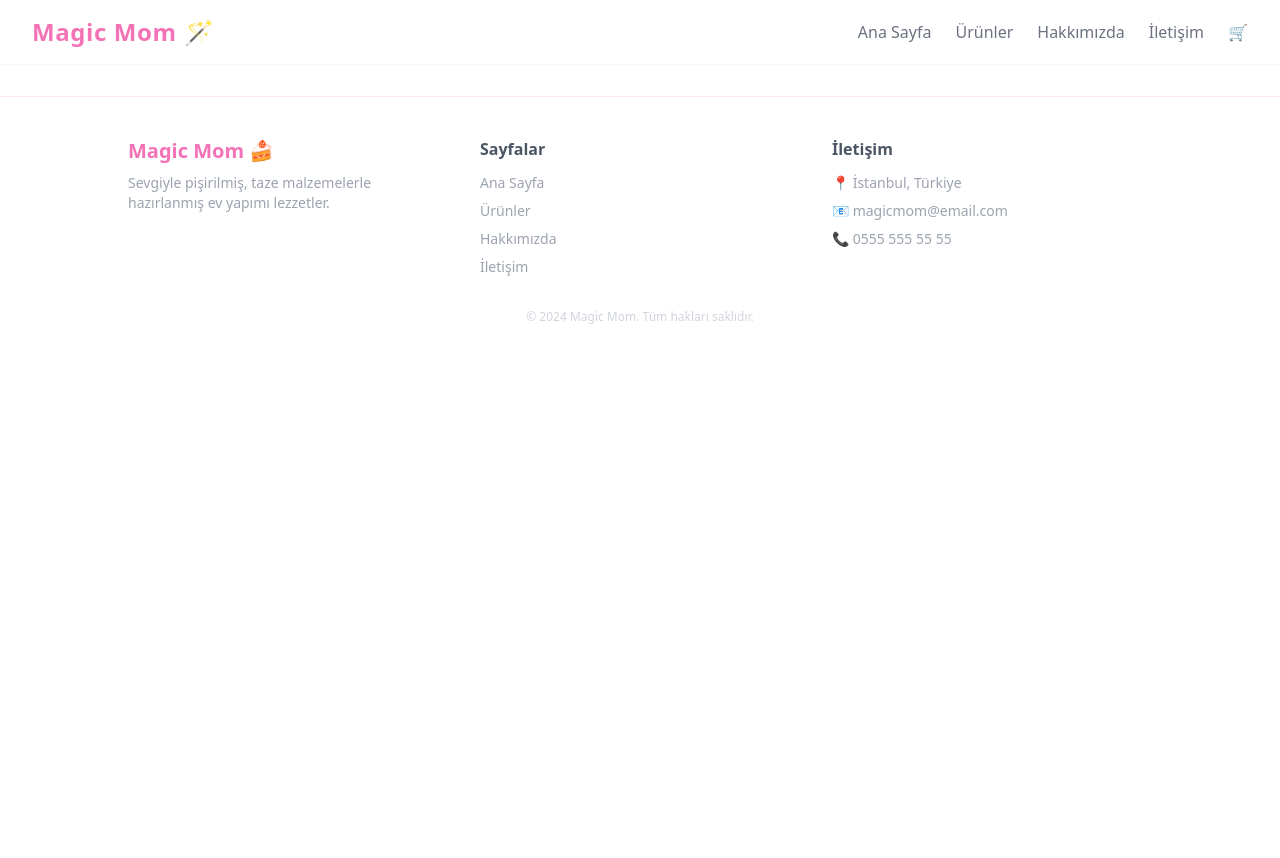
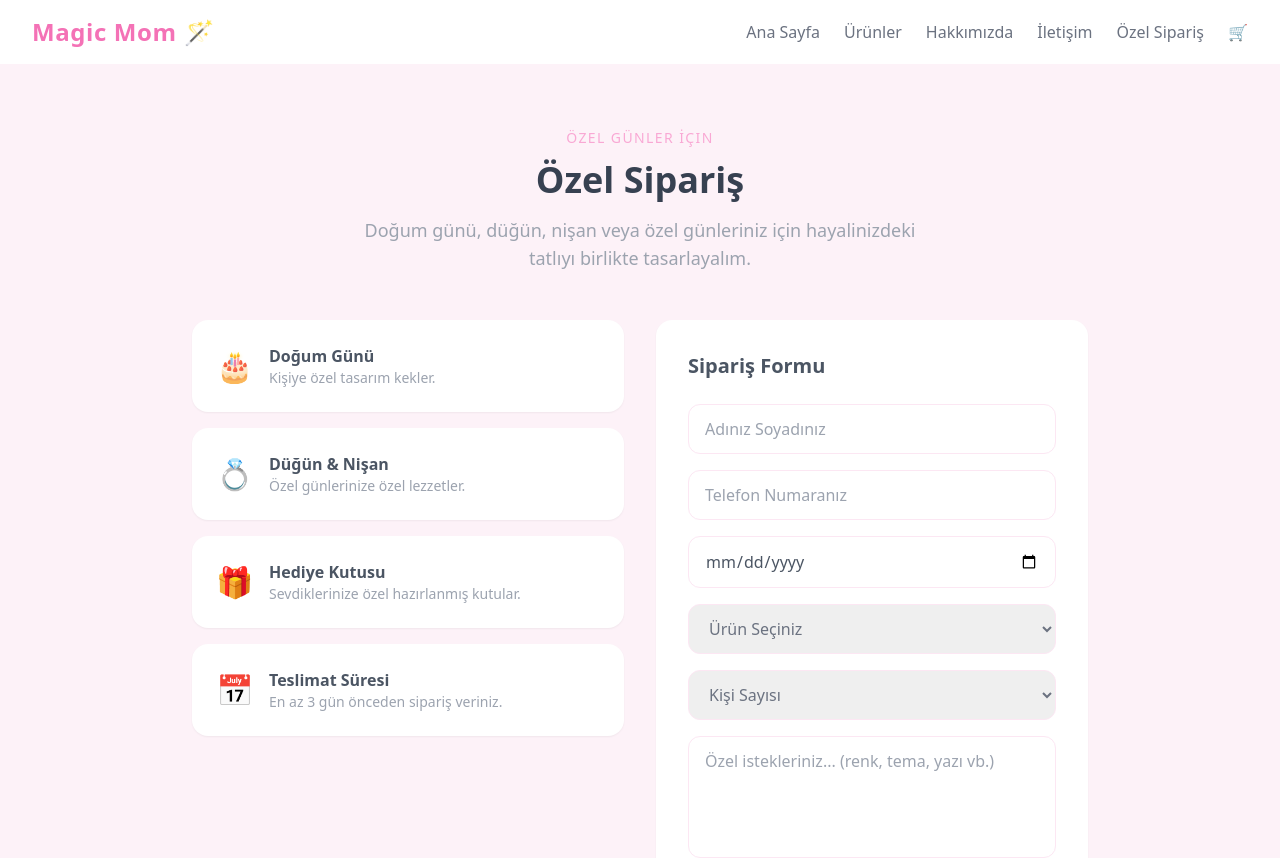
Before and after one commit to bilgehari/magic-mom, a React (Create React App) app: page /ozel-siparis in a window 1280 px wide. Shown: the top 858 px of the page. Before the commit the page ends 800 px from the top, so only its background shows below. Built offline with nearby package versions, Linux system fonts and the light colour scheme.

Commit message:
ozel siparis sayfasi eklendi

```diff
--- a/src/App.js
+++ b/src/App.js
@@ -8,6 +8,7 @@ import ProductsPage from './pages/ProductsPage';
 import AboutPage from './pages/AboutPage';
 import ContactPage from './pages/ContactPage';
 import CartPage from './pages/CartPage';
+import SpecialOrderPage from './pages/SpecialOrderPage';
 
 function App() {
   return (
@@ -20,6 +21,7 @@ function App() {
           <Route path="/hakkimizda" element={<AboutPage />} />
           <Route path="/iletisim" element={<ContactPage />} />
           <Route path="/sepet" element={<CartPage />} />
+          <Route path="/ozel-siparis" element={<SpecialOrderPage />} />
         </Routes>
         <Footer />
       </BrowserRouter>
--- a/src/components/Navbar.jsx
+++ b/src/components/Navbar.jsx
@@ -23,6 +23,7 @@ function Navbar() {
           <Link to="/urunler" className="text-gray-500 hover:text-pink-400 transition">Ürünler</Link>
           <Link to="/hakkimizda" className="text-gray-500 hover:text-pink-400 transition">Hakkımızda</Link>
           <Link to="/iletisim" className="text-gray-500 hover:text-pink-400 transition">İletişim</Link>
+          <Link to="/ozel-siparis" className="text-gray-500 hover:text-pink-400 transition">Özel Sipariş</Link>
           <Link to="/sepet" className="relative text-gray-500 hover:text-pink-400 transition">
             🛒
             {totalItems > 0 && (
@@ -60,6 +61,7 @@ function Navbar() {
           <Link to="/urunler" onClick={() => setMenuOpen(false)} className="text-gray-500 hover:text-pink-400 transition">Ürünler</Link>
           <Link to="/hakkimizda" onClick={() => setMenuOpen(false)} className="text-gray-500 hover:text-pink-400 transition">Hakkımızda</Link>
           <Link to="/iletisim" onClick={() => setMenuOpen(false)} className="text-gray-500 hover:text-pink-400 transition">İletişim</Link>
+          <Link to="/ozel-siparis" onClick={() => setMenuOpen(false)} className="text-gray-500 hover:text-pink-400 transition">Özel Sipariş</Link>
         </div>
       )}
 
--- /dev/null
+++ b/src/pages/SpecialOrderPage.jsx
@@ -0,0 +1,103 @@
+function SpecialOrderPage() {
+    return (
+      <div className="min-h-screen bg-pink-50 py-16 px-4">
+
+        <div className="text-center mb-12">
+          <p className="text-pink-300 text-sm tracking-widest uppercase mb-3">Özel Günler İçin</p>
+          <h1 className="text-4xl font-bold text-gray-700 mb-4">Özel Sipariş</h1>
+          <p className="text-gray-400 text-lg max-w-xl mx-auto">
+            Doğum günü, düğün, nişan veya özel günleriniz için hayalinizdeki tatlıyı birlikte tasarlayalım.
+          </p>
+        </div>
+
+        <div className="max-w-4xl mx-auto grid grid-cols-1 sm:grid-cols-2 gap-8">
+
+          {/* Bilgi Kartları */}
+          <div className="flex flex-col gap-4">
+            <div className="bg-white rounded-2xl p-6 shadow-sm flex items-center gap-4">
+              <span className="text-3xl">🎂</span>
+              <div>
+                <h3 className="font-bold text-gray-600">Doğum Günü</h3>
+                <p className="text-gray-400 text-sm">Kişiye özel tasarım kekler.</p>
+              </div>
+            </div>
+            <div className="bg-white rounded-2xl p-6 shadow-sm flex items-center gap-4">
+              <span className="text-3xl">💍</span>
+              <div>
+                <h3 className="font-bold text-gray-600">Düğün & Nişan</h3>
+                <p className="text-gray-400 text-sm">Özel günlerinize özel lezzetler.</p>
+              </div>
+            </div>
+            <div className="bg-white rounded-2xl p-6 shadow-sm flex items-center gap-4">
+              <span className="text-3xl">🎁</span>
+              <div>
+                <h3 className="font-bold text-gray-600">Hediye Kutusu</h3>
+                <p className="text-gray-400 text-sm">Sevdiklerinize özel hazırlanmış kutular.</p>
+              </div>
+            </div>
+            <div className="bg-white rounded-2xl p-6 shadow-sm flex items-center gap-4">
+              <span className="text-3xl">📅</span>
+              <div>
+                <h3 className="font-bold text-gray-600">Teslimat Süresi</h3>
+                <p className="text-gray-400 text-sm">En az 3 gün önceden sipariş veriniz.</p>
+              </div>
+            </div>
+          </div>
+
+          {/* Sipariş Formu */}
+          <div className="bg-white rounded-2xl p-8 shadow-sm flex flex-col gap-4">
+            <h2 className="text-xl font-bold text-gray-600 mb-2">Sipariş Formu</h2>
+
+            <input
+              type="text"
+              placeholder="Adınız Soyadınız"
+              className="border border-pink-100 rounded-xl px-4 py-3 text-gray-600 outline-none focus:border-pink-300 transition"
+            />
+            <input
+              type="tel"
+              placeholder="Telefon Numaranız"
+              className="border border-pink-100 rounded-xl px-4 py-3 text-gray-600 outline-none focus:border-pink-300 transition"
+            />
+            <input
+              type="date"
+              className="border border-pink-100 rounded-xl px-4 py-3 text-gray-600 outline-none focus:border-pink-300 transition"
+            />
+
+            <select className="border border-pink-100 rounded-xl px-4 py-3 text-gray-500 outline-none focus:border-pink-300 transition">
+              <option value="">Ürün Seçiniz</option>
+              <option value="kek">Özel Tasarım Kek</option>
+              <option value="kurabiye">Kurabiye Tabağı</option>
+              <option value="kruvasan">Kruvasan Sepeti</option>
+              <option value="brownie">Brownie Kutusu</option>
+              <option value="karma">Karma Kutu</option>
+            </select>
+
+            <select className="border border-pink-100 rounded-xl px-4 py-3 text-gray-500 outline-none focus:border-pink-300 transition">
+              <option value="">Kişi Sayısı</option>
+              <option value="10">10 Kişilik</option>
+              <option value="20">20 Kişilik</option>
+              <option value="30">30 Kişilik</option>
+              <option value="50">50 Kişilik</option>
+              <option value="diger">Diğer</option>
+            </select>
+
+            <textarea
+              placeholder="Özel istekleriniz... (renk, tema, yazı vb.)"
+              rows={4}
+              className="border border-pink-100 rounded-xl px-4 py-3 text-gray-600 outline-none focus:border-pink-300 transition resize-none"
+            />
+
+            <button className="bg-pink-300 text-white py-3 rounded-full hover:bg-pink-400 transition text-lg">
+              Sipariş Talebi Gönder
+            </button>
+            <p className="text-gray-300 text-xs text-center">
+              * Talebiniz alındıktan sonra sizi arayacağız.
+            </p>
+          </div>
+
+        </div>
+      </div>
+    );
+  }
+
+  export default SpecialOrderPage;
```
